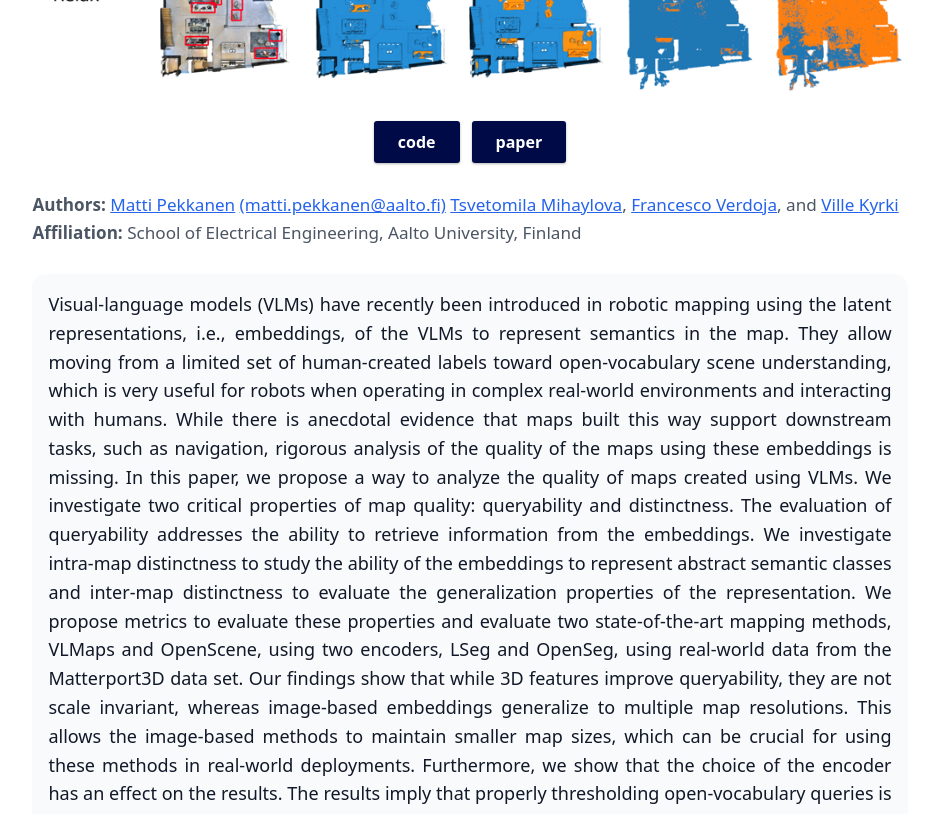
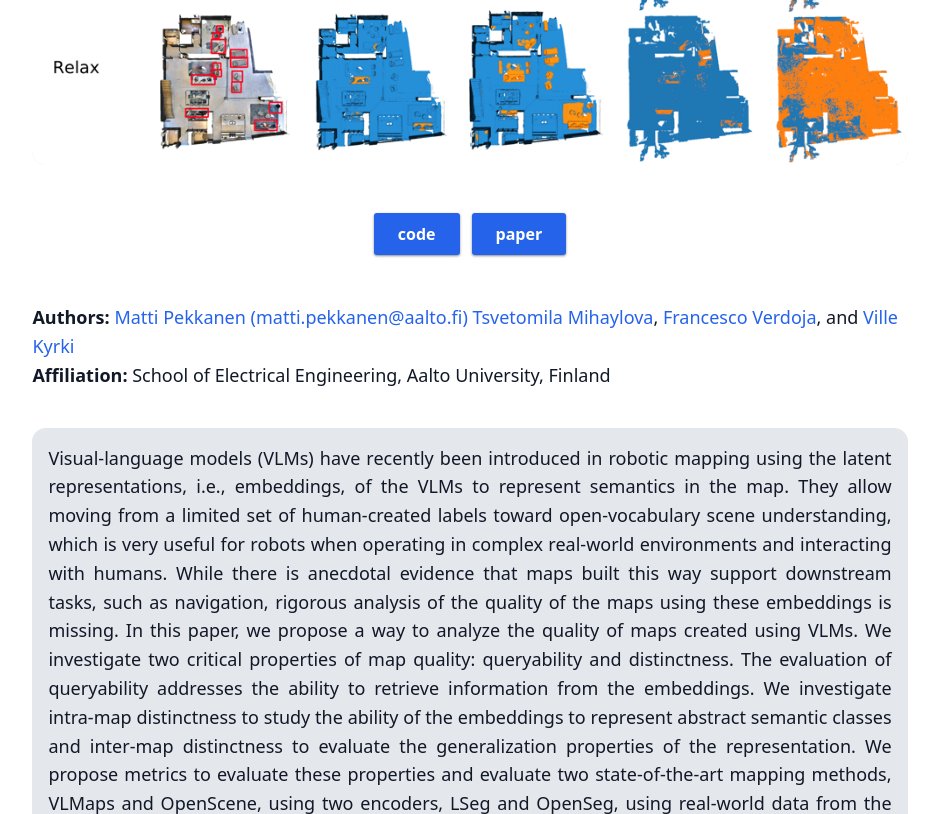
Before and after one commit to aalto-intelligent-robotics/latent_semantics, a plain HTML site: page docs/index.html in a window 1280 px wide. Shown: the part 880-1694 px from the top of the page, without its empty margins (170-1109 px from the left). Drawn offline with Linux system fonts and the light colour scheme.

Commit message:
niceify the webpage

```diff
--- a/docs/index.html
+++ b/docs/index.html
@@ -7,24 +7,27 @@
 </head>
 <html lang="en">
     <body>
-        <h1>Do Visual-Language Grid Maps Capture Latent Semantics?</h1>
+        <h1 class="title">Do Visual-Language Grid Maps Capture Latent Semantics?</h1>
         <div class="center">
             <div class="imagebox">
                 <img src="img/header-small.png" alt="header-image" class="header-img"/>
             </div>
+            <div class="break"></div>
             <div class="buttonbox">
                 <a href="https://github.com/aalto-intelligent-robotics/latent_semantics" class="button">code</a> <a href="https://arxiv.org/abs/2403.10117" class="button">paper</a>
             </div>
+            <div class="break"></div>
             <div class="authorbox">
                 <b>Authors:</b>
-                <a href="https://research.aalto.fi/en/persons/matti-pekkanen">Matti Pekkanen</a> <a
-                    href="mailto:matti.pekkanen@aalto.fi">(matti.pekkanen@aalto.fi)</a>
-                <a href="https://research.aalto.fi/en/persons/tsvetomila-mihaylova">Tsvetomila Mihaylova</a>,
-                <a href="https://research.aalto.fi/en/persons/francesco-verdoja">Francesco Verdoja</a>, and
-                <a href="https://research.aalto.fi/en/persons/ville-kyrki">Ville Kyrki</a>
+                <a class="link" href="https://research.aalto.fi/en/persons/matti-pekkanen">Matti Pekkanen</a> <a
+                    class="link" href="mailto:matti.pekkanen@aalto.fi">(matti.pekkanen@aalto.fi)</a>
+                <a class="link" href="https://research.aalto.fi/en/persons/tsvetomila-mihaylova">Tsvetomila Mihaylova</a>,
+                <a class="link" href="https://research.aalto.fi/en/persons/francesco-verdoja">Francesco Verdoja</a>, and
+                <a class="link" href="https://research.aalto.fi/en/persons/ville-kyrki">Ville Kyrki</a>
                 <br />
                 <b>Affiliation:</b> School of Electrical Engineering, Aalto University, Finland
             </div>
+            <div class="break"></div>
             <p class="abstract">
                 Visual-language models (VLMs) have recently been introduced in robotic mapping using the latent representations,
                 i.e., embeddings, of the VLMs to represent semantics in the map. They allow moving from a limited set of
@@ -65,7 +68,7 @@
             </code>
             <h2>Acknowledgements</h2>
             <p>
-                The codebase is based on the original works of <a href="https://vlmaps.github.io/">VLMaps</a> and <a href="https://pengsongyou.github.io/openscene">OpenScene</a>.
+                The codebase is based on the original works of <a class="link" href="https://vlmaps.github.io/">VLMaps</a> and <a class="link" href="https://pengsongyou.github.io/openscene">OpenScene</a>.
                 <br/>
                 <br />
                 This work was supported by Business Finland (decision 9249/31/2021), the Research Council of Finland (decision
--- a/docs/style.css
+++ b/docs/style.css
@@ -1,53 +1,50 @@
-h1{
-    text-align: center;
+/* --- Design tokens --- */
+:root {
+    --bg: #ffffff;
+    --fg: #111827;
+    --muted: #4b5563;
+    --accent: #2563eb;
+    --accent-darker: #2563eb;
+    --accent-contrast: #ffffff;
+    --surface: #e4e7eb;
+    --ring: rgba(37, 99, 235, 0.35);
+    --radius: 14px;
+    --space: clamp(12px, 2.5vw, 28px);
+    --maxw: 68ch;
+    --hover-contrast: #ffffff;
+    --hover: #02246d;
 }
-.center {
-    display: block;
-    margin-left: auto;
-    margin-right: auto;
-    line-break: auto;
-    width: 75%;
+
+/* Dark mode */
+@media (prefers-color-scheme: dark) {
+    :root {
+        --bg: #0b0f13;
+        --fg: #e5e7eb;
+        --muted: #9ca3af;
+        --accent: #60a5fa;
+        --accent-darker: #2563eb;
+        --accent-contrast: #0b0f13;
+        --surface: #111827;
+        --ring: rgba(96, 165, 250, 0.4);
+        --hover-contrast: #2563eb;
+        --hover: #dae9fc;
+    }
 }
-.imagebox{
-    object-fit: contain;
+
+/* --- Larger viewports: relax max width, keep readability --- */
+@media (min-width: 768px) {
+    :root {
+        --maxw: 85ch;
+    }
 }
-.buttonbox {
-    text-align: center;
-    margin-bottom: 20px;
-}
-.authorboxbox {
-    margin-bottom: 40px;
-}
-.abstract{
-    text-align: justify;
-    text-justify: inter-word;
-}
-.header-img{
-    display: block;
-    margin-left: auto;
-    margin-right: auto;
-    max-width: 400px;
-    min-width: 0px;
-    margin-bottom: 20px;
-}
-a.button{
-    transition: all .1s ease;
-    display: inline-block;
-    outline: none;
-    cursor: pointer;
-    font-weight: 600;
-    border-radius: 3px;
-    padding: 12px 24px;
-    border: 0;
-    color: #fff;
-    background: #000a47;
-    line-height: 1.15;
-    font-size: 16px;
-    text-decoration: none;
-}
-a.button:hover {
-    transition: all .1s ease;
-    background: #001ac2;
+
+/* Reduce motion for users who prefer it */
+@media (prefers-reduced-motion: reduce) {
+    * {
+        animation: none !important;
+        transition: none !important;
+        scroll-behavior: auto !important;
+    }
 }
 
 /* --- CSS Reset-ish, mobile-first foundation --- */
@@ -60,7 +57,6 @@ a.button:hover {
 html {
     -webkit-text-size-adjust: 100%;
 }
-
 body {
     margin: 0;
     font-family: system-ui, -apple-system, "Segoe UI", Roboto, "Helvetica Neue",
@@ -71,42 +67,9 @@ body {
     background: var(--bg);
 }
 
-/* --- Design tokens --- */
-:root {
-    --bg: #ffffff;
-    --fg: #111827;
-    --muted: #4b5563;
-    --accent: #2563eb;
-    --accent-contrast: #ffffff;
-    --surface: #f8fafc;
-    --ring: rgba(37, 99, 235, 0.35);
-    --radius: 14px;
-    --space: clamp(12px, 2.5vw, 28px);
-    --maxw: 68ch;
-}
-
-/* Dark mode */
-@media (prefers-color-scheme: dark) {
-    :root {
-        --bg: #0b0f13;
-        --fg: #e5e7eb;
-        --muted: #9ca3af;
-        --accent: #60a5fa;
-        --accent-contrast: #0b0f13;
-        --surface: #111827;
-        --ring: rgba(96, 165, 250, 0.4);
-    }
-}
-
-/* --- Layout --- */
-.center {
-    width: min(100% - 2*var(--space), var(--maxw));
-    margin-inline: auto;
-    padding: calc(var(--space) * 1.25) 0 var(--space);
-}
-
-/* Headings scale nicely on mobile/desktop */
+/* --- Headings ---  */
 h1 {
+    text-align: center;
     margin: 0 0 var(--space);
     line-height: 1.15;
     font-size: clamp(1.6rem, 3.5vw + 0.5rem, 2.6rem);
@@ -116,6 +79,13 @@ h1 {
 h2 {
     margin: calc(var(--space) * 1.25) 0 var(--space) 0;
     font-size: clamp(1.25rem, 1.2vw + 1rem, 1.6rem);
+}
+
+/* --- Layout --- */
+.center {
+    width: min(100% - 2*var(--space), var(--maxw));
+    margin-inline: auto;
+    padding: calc(var(--space) * 1.25) 0 var(--space);
 }
 
 /* --- Media --- */
@@ -139,46 +109,63 @@ h2 {
     gap: 12px;
     margin-bottom: var(--space);
 }
-
-.button {
+a.button {
+    transition: all .1s ease;
     display: inline-block;
-    padding: 0.7rem 1rem;
-    border-radius: 999px;
+    outline: none;
+    cursor: pointer;
+    font-weight: 600;
+    border-radius: 3px;
+    padding: 12px 24px;
+    border: 0;
+    color: #fff;
+    background: var(--accent-darker);
+    line-height: 1.15;
+    font-size: 16px;
     text-decoration: none;
-    font-weight: 600;
-    background: var(--accent);
-    color: var(--accent-contrast);
-    outline: none;
-    transition: transform 120ms ease, box-shadow 120ms ease;
-    box-shadow: 0 1px 3px rgba(0, 0, 0, 0.18), 0 1px 2px rgba(0, 0, 0, 0.12);
+    box-shadow: 0 1px 3px rgba(0, 0, 0, 0.28), 0 1px 2px rgba(0, 0, 0, 0.22);
 }
-
-.button:focus-visible {
-    box-shadow: 0 0 0 4px var(--ring);
-}
-
-.button:hover {
-    transform: translateY(-1px);
+a.button:hover {
+    transition: all .1s ease;
+    background: var(--hover);
+    color: var(--hover-contrast);
 }
 
 /* --- Text blocks --- */
+.authorboxbox {
+    margin-bottom: 40px;
+    font-size: 0.95em;
+    color: var(--muted);
+    margin-bottom: var(--space);
+}
+.abstract{
+    text-align: justify;
+    text-justify: inter-word;
+    padding: 1rem;
+    border-radius: var(--radius);
+    background: var(--surface);
+}
 .authorbox,
 .abstract,
 p {
     color: var(--fg);
 }
 
-.authorbox {
-    font-size: 0.95em;
-    color: var(--muted);
-    margin-bottom: var(--space);
+.title{
+    margin-top: 50px;
+    margin-bottom: 50px;
+}
+.break{
+    height: 20px;
+}
+a{
+    text-decoration: none;
+    color: var(--accent);
+}
+.link:hover{
+    color: var(--hover);
 }
 
-.abstract {
-    padding: 1rem;
-    border-radius: var(--radius);
-    background: var(--surface);
-}
 
 /* Code block (bibtex) */
 code.language-bibtex {
@@ -190,28 +177,3 @@ code.language-bibtex {
     font-family: ui-monospace, SFMono-Regular, Menlo, Consolas, "Liberation Mono", monospace;
     font-size: 0.9em;
 }
-
-/* --- Links --- */
-a {
-    color: var(--accent);
-}
-
-a:hover {
-    text-decoration: underline;
-}
-
-/* --- Larger viewports: relax max width, keep readability --- */
-@media (min-width: 768px) {
-    :root {
-        --maxw: 85ch;
-    }
-}
-
-/* Reduce motion for users who prefer it */
-@media (prefers-reduced-motion: reduce) {
-    * {
-        animation: none !important;
-        transition: none !important;
-        scroll-behavior: auto !important;
-    }
-}
```
